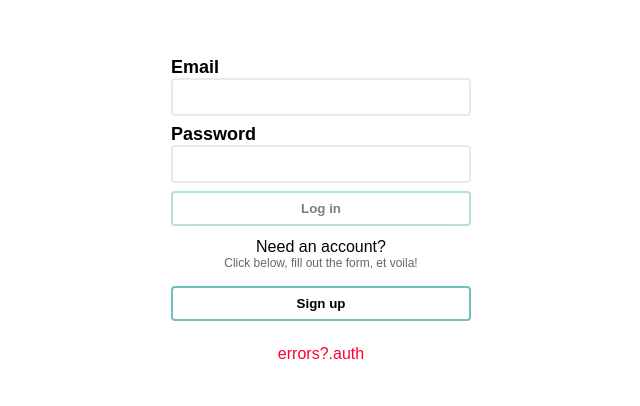
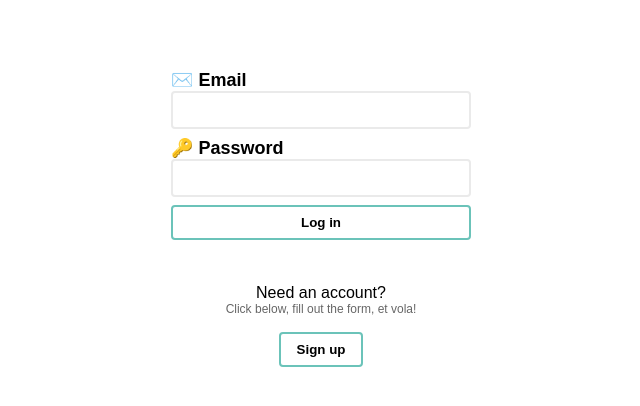
Before and after one commit to sanjana30/crowdmot-nextjs, a Next.js app: page /login in a window 1280 px wide. Shown: the part 190-596 px from the top of the page, without its empty margins (319-959 px from the left). Built offline with nearby package versions, Linux system fonts and the light colour scheme; a web font is replaced by a local one.

Commit message:
login/signup feature working

```diff
--- a/components/videoAnnotationDemo/VideoAnnotationDemo.js
+++ b/components/videoAnnotationDemo/VideoAnnotationDemo.js
@@ -4,6 +4,7 @@ import Instructions from "../videoInstruction/VideoInstruction"
 import { Container, Row, Col, Card, CardBody, CardTitle, CardText } from 'reactstrap';
 import { Button, Form, FormGroup, Label, Input } from 'reactstrap';
 import { CSVLink, CSVDownload } from "react-csv";
+
 
 class Demo extends Component {
 	constructor(props) {
--- /dev/null
+++ b/models/User.js
@@ -0,0 +1,12 @@
+import Mongoose from "mongoose";
+
+const User =
+  Mongoose.models.User ||
+  Mongoose.model("User", {
+    name: String,
+    email: String,
+    createAt: { default: Date.now(), type: Date },
+    passwordId: String
+  });
+
+export default User;
--- /dev/null
+++ b/pages/api/user.js
@@ -0,0 +1,27 @@
+import DatabaseService from "../../services/database";
+import AuthService from "../../services/auth";
+import User from "../../models/user";
+
+export default async (req, res) => {
+  if (req.method !== "GET") {
+    return res.status(405).end();
+  }
+
+  const { authorization } = req.headers;
+
+  let userId;
+
+  try {
+    const { id } = await AuthService.verify(authorization);
+
+    userId = id;
+  } catch (error) {
+    return res.status(401).end();
+  }
+
+  DatabaseService.connect();
+
+  const user = await User.findOne({ _id: userId }, { name: -1 });
+
+  res.json(user.toObject());
+};
--- a/pages/login.js
+++ b/pages/login.js
@@ -1,83 +1,139 @@
-import { useState, useReducer } from 'react'
-import Button from '../components/Button.js'
-import Field from '../components/Field.js'
-import Input from '../components/Input.js'
-import Label from '../components/Label.js'
-import EmailService from '../services/email.js'
+import { useState } from "react";
+import { Formik, Form } from "formik";
+import fetch from "isomorphic-unfetch";
+import * as Yup from "yup";
+import Router from "next/router";
+import Cookie from "js-cookie";
+import Input from "../components/Input";
+import Field from "../components/Field";
+import Label from "../components/Label";
+import Button from "../components/Button";
 
-function reducer(state, action) {
-    let error;
-    switch (action.type) {
-        case 'update-name':
-            error = action.value?.length < 2 ? 'not valid' : undefined
-            return { ...state, name: action.value, errors: { ...state.errors, name: error } };
-        case 'update-email':
-            error = !EmailService.valid(action.value) ? 'not valid' : undefined
-            return { ...state, email: action.value, errors: { ...state.errors, email: error } };
-        case 'update-password':
-            error = action.value?.length < 7 ? 'too short' : undefined
-            return { ...state, password: action.value, errors: { ...state.errors, password: error } };
-        default:
-            return state;
-    }
-    return state;
-}
+const SignupSchema = (isSignUp) =>
+  Yup.object().shape({
+    name: isSignUp && Yup.string().min(2, "too short").required("required"),
+    email: Yup.string().email("not valid").required("required"),
+    password: Yup.string().min(6, "too short").required("required"),
+  });
 
 export default (props) => {
   const [isSignUp, setIsSignUp] = useState(false);
-    //{name: String, password: String, email: String, error: {name, password, email}}
 
-    const [state, dispatch] = useReducer(reducer, {});
-    const hasError = () => {
-        if (isSignUp) {
-            //check name, email, password
+  const handleSubmit = async (values, context) => {
+    const request = await fetch("/api/authenticate", {
+      method: "POST",
+      headers: {
+        "Content-Type": "application/json",
+      },
+      body: JSON.stringify({
+        ...values,
+        isSignUp,
+      }),
+    });
+
+    context.setSubmitting(false);
+
+    if (request.ok) {
+      const token = await request.text();
+
+      Cookie.set("_wsp", token, {
+        secure: process.env.NODE_ENV === "production",
+        sameSite: "lax",
+      });
+
+      process.browser && Router.push("/");
+    } else {
+      // errors!
+      const error = await request.text();
+
+      context.setErrors({
+        general:
+          error ||
+          "There was a problem authenticating you with that email and password combination.",
+      });
+    }
+  };
+
   return (
-                    !(state.name && state.email && state.password) ||
-                    state.errors.name != undefined || state.errors.email != undefined || state.errors.password != undefined
-                    // Object.values(state.errors ?? {}).filter(Boolean).length > 0
-            );
-        } else {
-
-            //check email , password
-            return (
-                    !(state.email && state.password) ||
-                    state.errors.email != undefined || state.errors.password != undefined
-                    // Object.values(state.errors ?? {}).filter(Boolean).length >0
-                    );
-        }
-    }
-
-    return <>
+    <>
       <div className="page">
+        <Formik
+          initialValues={{
+            name: "",
+            email: "",
+            password: "",
+          }}
+          validationSchema={SignupSchema(isSignUp)}
+          onSubmit={handleSubmit}
+        >
+          {({
+            errors,
+            touched,
+            values,
+            isSubmitting,
+            isValid,
+            getFieldProps,
+          }) => (
+            <Form>
               <div className="form">
                 {isSignUp && (
-                    <>
                   <Field>
-                            <Label error={state.errors?.name}> Name</Label>
-                            <Input name="name" type="text" value={state.name} onChange={({ target }) => dispatch({ type: 'update-name', value: target.value })} />
+                    <Label htmlFor="name" error={touched.name && errors.name}>
+                      👩‍💻 Name
+                    </Label>
+                    <Input
+                      name="name"
+                      id="name"
+                      type="text"
+                      {...getFieldProps("name")}
+                    />
                   </Field>
-                    </>
                 )}
                 <Field>
-                    <Label error={state.errors?.email}> Email</Label>
-                    <Input name="email" type="email" value={state.email} onChange={({ target }) => dispatch({ type: 'update-email', value: target.value })} />
+                  <Label htmlFor="email" error={touched.email && errors.email}>
+                    ✉️ Email
+                  </Label>
+                  <Input
+                    type="email"
+                    id="email"
+                    name="email"
+                    {...getFieldProps("email")}
+                  />
                 </Field>
                 <Field>
-                    <Label error={state.errors?.password}> Password</Label>
-                    <Input name="password" type="password" value={state.password} onChange={({ target }) => dispatch({ type: 'update-password', value: target.value })} />
+                  <Label
+                    htmlFor="password"
+                    error={touched.password && errors.password}
+                  >
+                    🔑 Password
+                  </Label>
+                  <Input
+                    id="password"
+                    type="password"
+                    name="password"
+                    {...getFieldProps("password")}
+                  />
                 </Field>
-                <Button disabled={hasError()}>{isSignUp ? "Sign up" : "Log in"}</Button>
+                <Button
+                  disabled={isSubmitting || !isValid}
+                  loading={isSubmitting}
+                >
+                  {isSignUp ? "Sign up" : "Log in"}
+                </Button>
+                <p className="error">{errors?.general}</p>{" "}
+              </div>
+            </Form>
+          )}
+        </Formik>
         <p className="log-in-prompt">
           {isSignUp ? "Have" : "Need"} an account?
           <span className="small">
-                        Click below, fill out the form, et voila!
+            Click below, fill out the form, et vola!
           </span>
         </p>
-                <Button   onClick={() => setIsSignUp(!isSignUp)}>
+        <Button onClick={() => setIsSignUp(!isSignUp)}>
           {isSignUp ? "Log in" : "Sign up"}
         </Button>
-                <p className="error">{"errors?.auth"} </p>
-            </div>
       </div>
       <style jsx>{`
         .error {
@@ -113,7 +169,6 @@ export default (props) => {
           margin-bottom: 0.5rem;
         }
       `}</style>
-
-
     </>
-}
+  );
+};
--- /dev/null
+++ b/services/auth.js
@@ -0,0 +1,99 @@
+import jwt from "jsonwebtoken";
+import fetch from "isomorphic-unfetch";
+import Cookies from "cookies";
+import DatabaseService from "./database";
+import User from "../models/User";
+
+async function createUser(pwd) {
+  const request = await fetch("https://paassword.now.sh/api/create", {
+    method: "POST",
+    headers: {
+      "Content-Type": "application/json",
+    },
+    body: JSON.stringify({ pwd }),
+  });
+
+  if (request.ok) {
+    const { id } = await request.json();
+
+    return id;
+  }
+}
+
+async function validatePassword(passwordId, pwd) {
+  const request = await fetch(
+    `https://paassword.now.sh/api/get/${passwordId}`,
+    {
+      method: "POST",
+      headers: {
+        "Content-Type": "application/json",
+      },
+      body: JSON.stringify({ pwd }),
+    }
+  );
+
+  if (request.ok) {
+    const { valid } = await request.json();
+
+    return valid;
+  }
+}
+
+// Sign our JWT / encrypting
+function sign(payload) {
+  return new Promise((resolve, reject) => {
+    jwt.sign(
+      payload,
+      process.env.SECRET || "secret",
+      {
+        expiresIn: "1d",
+      },
+      (err, token) => {
+        if (err) {
+          return reject(err);
+        }
+
+        resolve(token);
+      }
+    );
+  });
+}
+
+// Veriy
+function verify(token) {
+  return new Promise((resolve, reject) => {
+    jwt.verify(token, process.env.SECRET || "secret", (err, payload) => {
+      if (err) {
+        return reject(err);
+      }
+
+      resolve(payload);
+    });
+  });
+}
+
+async function getUserFromCookie(req) {
+  const cookies = new Cookies(req);
+
+  let payload;
+
+  try {
+    payload = await verify(cookies.get("_wsp"));
+  } catch (error) {
+    return null;
+  }
+
+  DatabaseService.connect();
+
+  const user = await User.findOne({ _id: payload.id }, { name: -1 });
+
+  return JSON.parse(JSON.stringify(user));
+}
+
+export default {
+  createUser,
+  validatePassword,
+  sign,
+  verify,
+  getUserFromCookie,
+};
--- /dev/null
+++ b/services/database.js
@@ -0,0 +1,17 @@
+
+import Mongoose from "mongoose";
+
+function connect() {
+  if (Mongoose.connection.readyState === 0) {
+    Mongoose.connect(
+      `${process.env.MONGO_URL || "mongodb://localhost:27017"}/crowdmot`,
+      {
+        useNewUrlParser: true,
+        useUnifiedTopology: true,
+        createIndexes: true
+      }
+    );
+  }
+}
+
+export default { connect };
```
Also changed, not shown: components/VideoProc.js (added, +77 -0 lines), hooks/useAuth.js (added, +32 -0 lines), package.json (+10 -1 lines), pages/api/authenticate.js (added, +44 -0 lines), pages/index.js (+13 -4 lines), .babelrc (added), 2 other files (tests, documents, lock files or other folders). Lines whose indentation alone changed are shown as unchanged.
